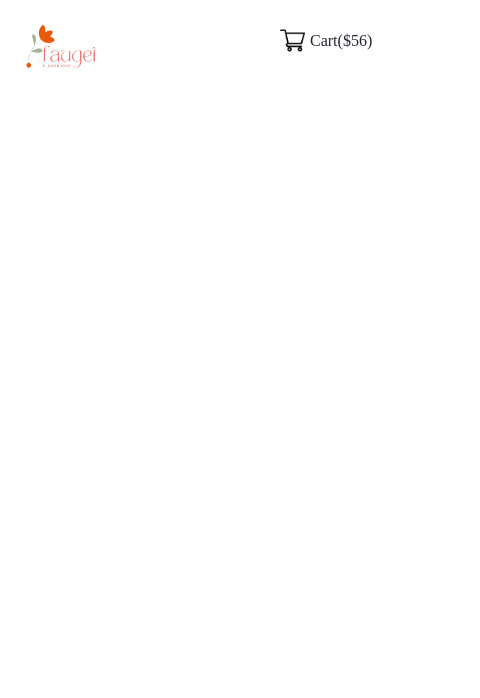
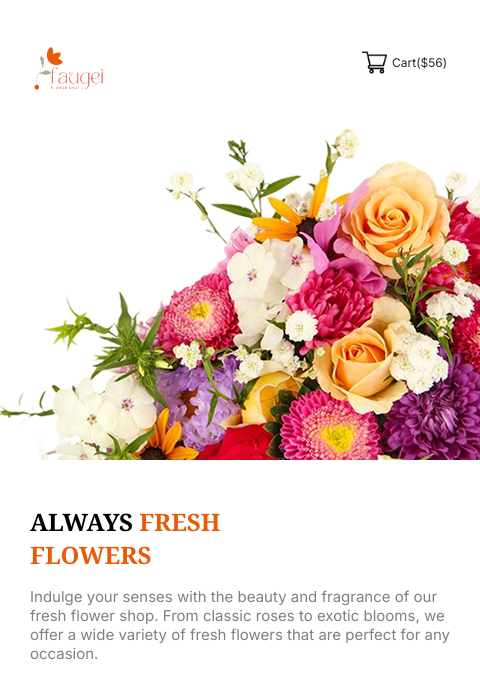
Before and after one commit to SharunTawsif/Assignment-02-ph-, a plain HTML site: page index.html in a window 390 px wide. Shown: the whole page, 480 px wide, since content can reach past the window. Drawn offline with Linux system fonts and the light colour scheme.

Commit message:
Completed till Banner

```diff
--- a/index.html
+++ b/index.html
@@ -8,11 +8,11 @@
   </head>
   <body>
     <header>
-      <div class="navbar">
-        <div class="nav-logo">
+      <div class="navbar inter-font">
+        <section class="nav-logo">
           <img src="assets/logo.png" alt="" class="nav-image" />
-        </div>
-        <div>
+        </section>
+        <section>
           <ul class="nav-contents">
             <li class="content1"><a href="" class="con1">Home</a></li>
             <li class="content2"><a href="" class="con2 light-ash">Shop</a></li>
@@ -24,11 +24,29 @@
               <a href="" class="con4">Cart($56)</a>
             </li>
           </ul>
-        </div>
+        </section>
       </div>
     </header>
 
-    <main></main>
+    <main class="main-class">
+      <div class="banner">
+        <div class="banner-writting">
+          <h1 class="banner-heading noto-serif-font">
+            ALWAYS <span class="color-1">FRESH</span>
+            <br />
+            <span class="color-1">FLOWERS</span>
+          </h1>
+          <p class="banner-subheading light-ash2 inter-font">
+            Indulge your senses with the beauty and fragrance of our fresh
+            flower shop. From classic roses to exotic blooms, we offer a wide
+            variety of fresh flowers that are perfect for any occasion.
+          </p>
+        </div>
+        <div class="banner-image">
+          <img src="assets/hero-flower.png" alt="" class="banner-image" />
+        </div>
+      </div>
+    </main>
 
     <footer></footer>
   </body>
--- a/styles/style.css
+++ b/styles/style.css
@@ -1,6 +1,34 @@
+/* font */
+@import url('https://fonts.googleapis.com/css2?family=Noto+Serif:ital,wght@0,100..900;1,100..900&display=swap');
+
+
+@import url('https://fonts.googleapis.com/css2?family=Inter:ital,opsz,wght@0,14..32,100..900;1,14..32,100..900&display=swap');
+
+.noto-serif-font {
+  font-family: "Noto Serif", serif;
+  font-optical-sizing: auto;
+  font-style: normal;
+  font-variation-settings:
+    "wdth" 100;
+}
+
+
+
+.inter-font {
+  font-family: "Inter", sans-serif;
+  font-optical-sizing: auto;
+  font-style: normal;
+}
+
 /*colors*/
+.color-1{
+    color: #E95A08;
+}
 .light-ash{
     color: #8987A1;
+}
+.light-ash2{
+    color: rgba(0, 0, 0, 0.5);
 }
 /*  */
 
@@ -10,8 +38,12 @@
     display: flex;
     align-items: center;
     justify-content: space-between;
-    max-width: 1440px;
-    margin: 0 auto;
+    max-width: 1740px;
+    margin-left: 75px;
+    margin-top: 30px;
+    gap: 300px;
+    justify-items: center;
+
 }
 .nav-contents{
     list-style: none;
@@ -34,17 +66,72 @@
 .con1, .con4 {
     color: #252432;
 }
-/*  */
+
+/* nav style end */
 
 
+
+
+
+
+
+/* common style */
+.main-class{
+    max-width: 1440px;
+    margin: 0 auto;
+    justify-items: center;
+    /* border: 1px solid black; */
+}
+
+/* banner style start */
+.banner{
+    display: flex;
+    gap: 300px;
+    margin-top: 120px;
+}
+
+.banner-heading{
+    font-size: 65px;
+}
+.banner-subheading{
+    font-size: 22px;
+}
+.banner-writting{
+    height: 300px;
+    width: 570px;
+}
+/* banner style end */
+
+
+
+
+
+
+
+
+
+
+
+
+
+
+
+
+
+
+
+
+
+/*  ********************************************* */
 /* for mobile */
 @media screen and (max-width: 576px) {
     .navbar{
+        /* border: 1px solid black; */
        display: flex;
        justify-items: center;
-       /* border: 1px solid black; */
-       max-width: 350px;
-       align-items: center;
+       width: 470px;
+       /* align-items: center; */
+       margin-left: 0px;
     }
     .nav-image{
         height: 45px;
@@ -53,19 +140,63 @@
         margin-top: 1rem;
     }
     .nav-logo{
-        margin-left: -10px;
+        margin-left: 10px;
     }
     .cart-image{
         height: 25px;
         width: 25px;
     }
+    .nav-contents{
+        margin-left: -300px;
+        /* border: 1px solid black; */
+    }
     .con1, .con2, .con3{
         display: none;
     }
     .content4{
+        font-size: 12px;
         display: flex;
         gap: 5px;
         align-items: center;
 
     }
+
+    /* common style */
+    .main-class{
+        max-width: 576px;
+        margin: 0 auto;
+        justify-items: center;
+        /* border: 1px solid black; */
+    }
+
+    /* banner style start */
+    .banner{
+        display: flex;
+        flex-direction: column-reverse;
+        gap: 5px;
+        margin-top: 10px;
+    }
+    .banner-writting{
+        /* border: 1px solid black; */
+        height: 100%;
+        width: 430px;
+        margin-top: 20px;
+        margin-left: 120px;
+
+    }
+
+    .banner-heading{
+        font-size: 24px;
+        font-weight: bold;
+        /* margin-left: 120px */
+    }
+    .banner-subheading{
+        font-size: 15px;
+        /* margin-left: 120px */
+    }
+
+     /* banner style end */
+
+
 }
+/*  ********************************************* */
```
